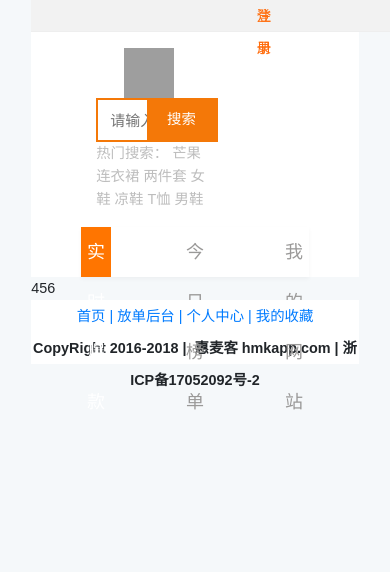
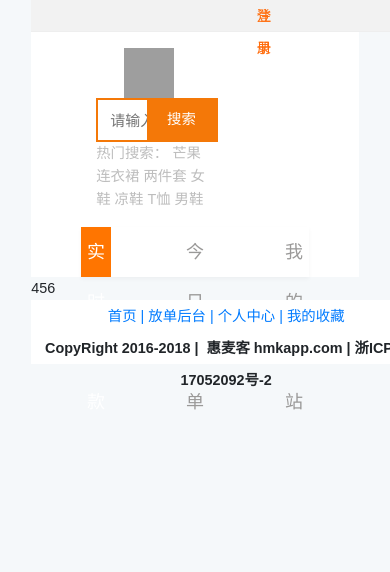
Before and after one commit to nanjim/pinduo, a Laravel app: template resources/views/index/entry/top.blade.php in a window 390 px wide; the page is wider, and only the part inside the window is pictured. Shown: the top 572 px of that part. Run offline with Laravel 8, Linux system fonts and the light colour scheme; the template is opened without the code that fills it: most values are stand-ins (such as "Sample title", 1, 10 or a date in 2020); parts of the project's set-up code (start-up, migrations or seed data) failed here and were passed over; some libraries are stand-ins or nearby versions; grey boxes are pictures that could not be loaded.

```diff
--- a/resources/views/index/layout/foot.blade.php
+++ b/resources/views/index/layout/foot.blade.php
@@ -1,11 +1,10 @@
 
-<div class="foot-wrap col-md-12 text-center" style="height: 2rem;line-height: 2rem">
+<div class="foot-wrap col-md-12 text-center" style="height: 2rem;line-height: 2rem; width: 100vw;padding: 0;">
 	<a href="{{route('entry')}}">首页 |</a>
 	<a href="{{route('index.myprofile.spread')}}">放单后台 |</a>
 	<a href="{{route('index.myprofile.baseData')}}">个人中心 |</a>
 	<a href="{{route('index.myprofile.myStar')}}">我的收藏</a>
+	<div class="text-center" style="background: white;height: 2rem;line-height: 2rem">
+		<span style="font-weight: 600">CopyRight 2016-{{date('Y', time())}} |  惠麦客 hmkapp.com | 浙ICP备17052092号-2</span>
+	</div>
 </div>
-<div class="text-center" style="background: white;height: 2rem;line-height: 2rem">
-	<span style="font-weight: 600">CopyRight 2016-{{date('Y', time())}} |  惠麦客 hmkapp.com | 浙ICP备17052092号-2
-</span>
-</div>
```
